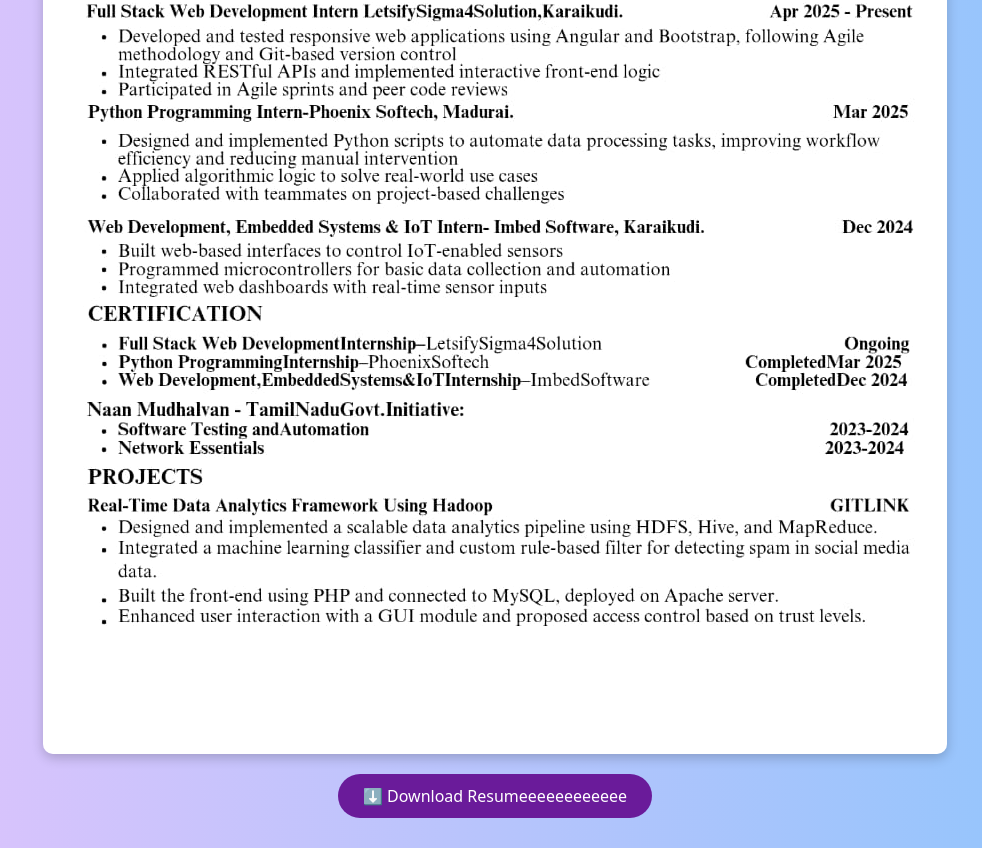
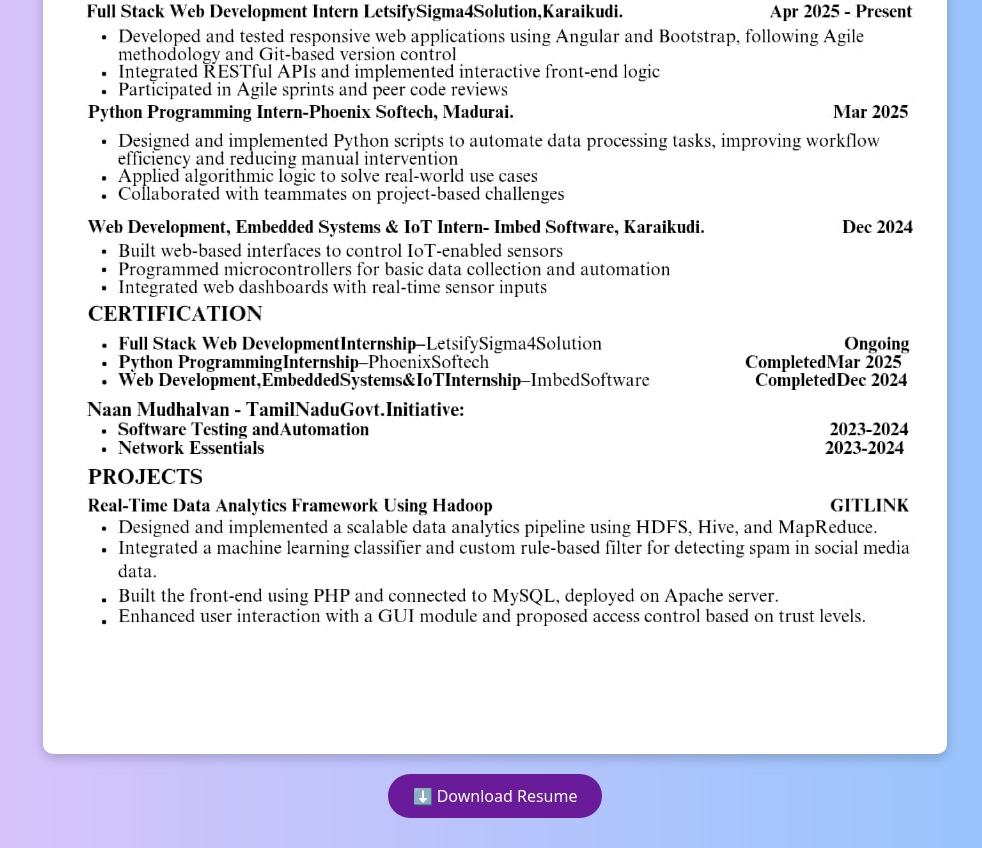
Before and after one commit to Nagarethinam-P/Portfolio, an Angular app: page /resume in a window 1280 px wide. Shown: the part 602-1450 px from the top of the page, without its empty margins (145-1127 px from the left). Built offline with nearby package versions, Linux system fonts and the light colour scheme.

Commit message:
resume name change

```diff
--- a/src/app/resume/resume.html
+++ b/src/app/resume/resume.html
@@ -5,7 +5,7 @@
 
     <div style="margin-top: 20px;">
       <a href="NAGARETHINAM.jpg" download>
-        <button class="btn-download">⬇️ Download Resumeeeeeeeeeeee</button>
+        <button class="btn-download">⬇️ Download Resume</button>
       </a>
     </div>
   </div>
```
